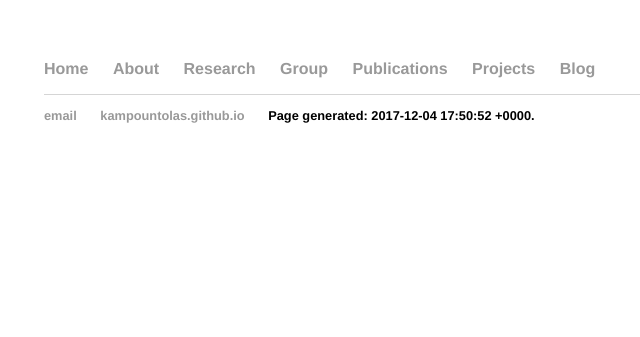
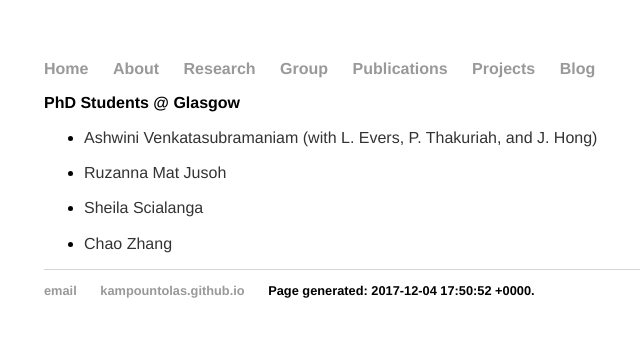
Before and after one commit to kampountolas/kampountolas.github.io, a Jekyll site: the page built from group/index.html, in a window 1280 px wide. Shown: the top 337 px of the page, without its empty margins (148-788 px from the left). Built offline with Jekyll 4.4.1, drawn with Linux system fonts in a browser that asks for light colours; nearby versions of some CDN libraries.

Commit message:
Update index.html

```diff
--- a/group/index.html
+++ b/group/index.html
@@ -3,11 +3,12 @@ layout: default
 title: Group
 ---
 <div class="blurb">
-<!--            <h2>PhD Students @ Glasgow</h2>
+            <h2>PhD Students @ Glasgow</h2>
             <ul>
                 <li><p>Ashwini Venkatasubramaniam (with L. Evers, P. Thakuriah, and J. Hong)</p></li>
                 <li><p>Ruzanna Mat Jusoh</p></li>
                 <li><p>Sheila Scialanga</p></li>
+                <li><p>Chao Zhang</p></li>
             </ul>
--->
+
 </div><!-- /.blurb -->
```
